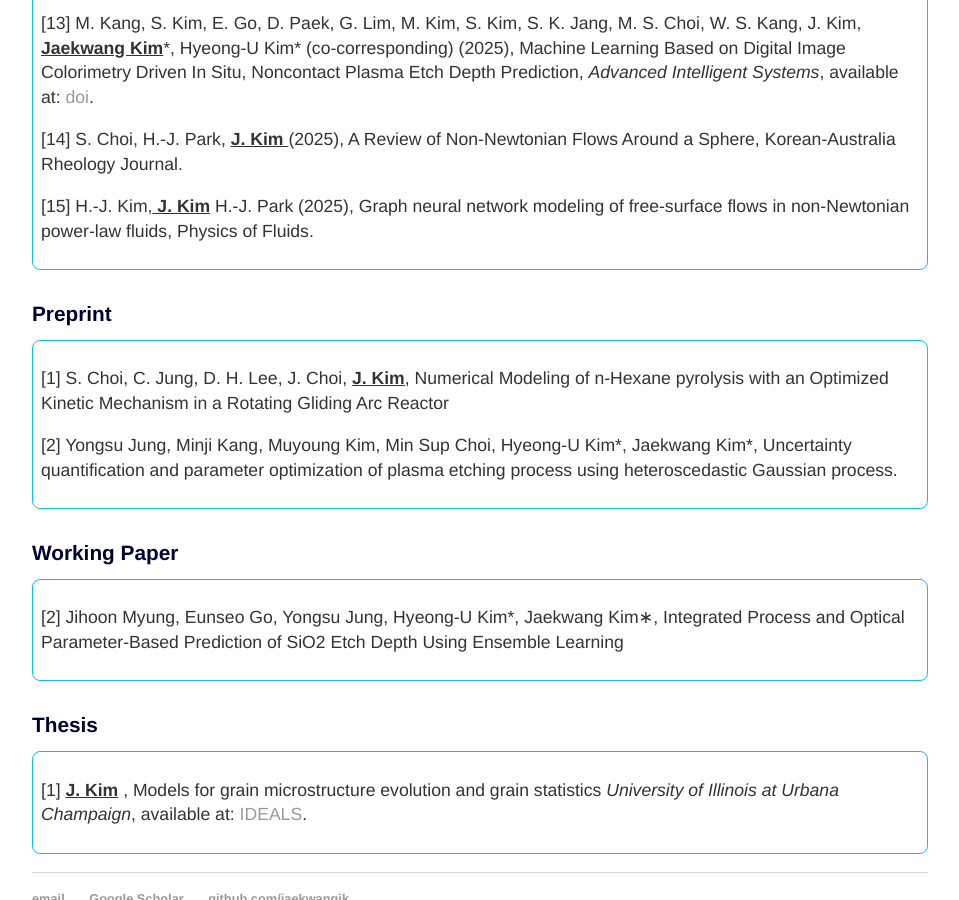
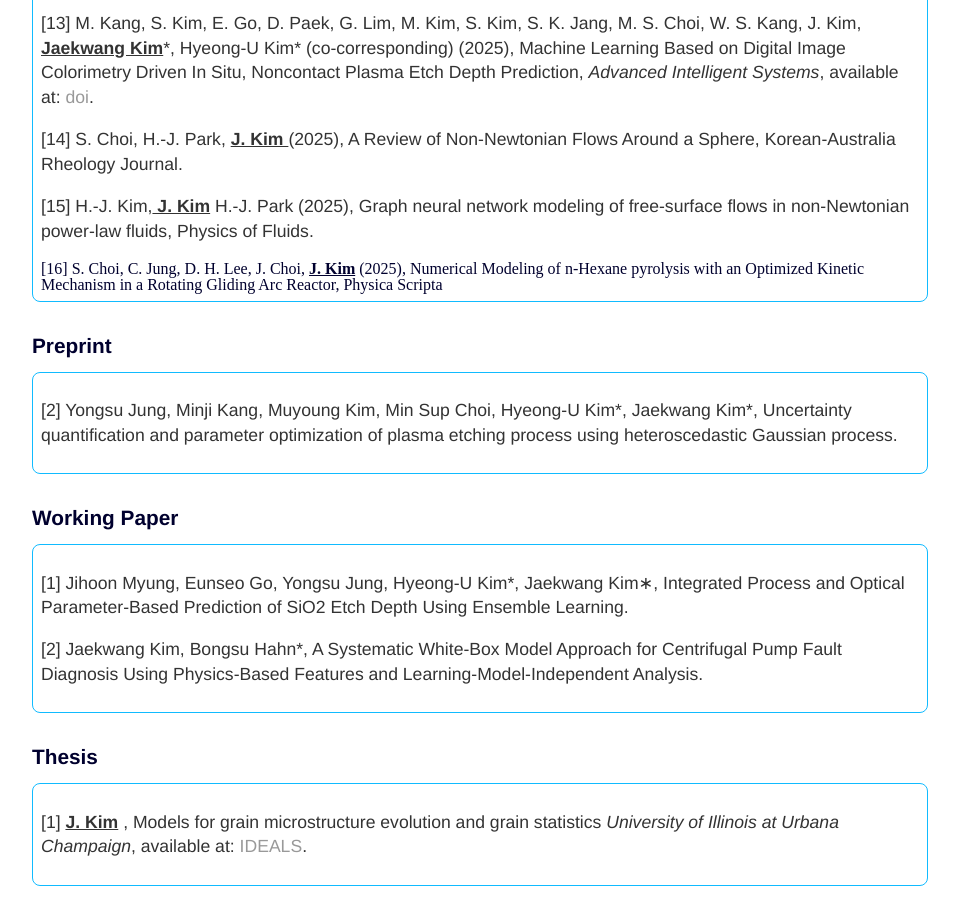
Before and after one commit to jaekwangjk/jaekwangjk.github.io, a Jekyll site: the page built from publication.html, in a window 1280 px wide and 900 px high, scrolled down 1138 px. Shown: the whole window, without its empty margins (160-1119 px from the left). Built offline with Jekyll 4.4.1, drawn with Linux system fonts in a browser that asks for light colours.

Commit message:
Update publication.html

```diff
--- a/publication.html
+++ b/publication.html
@@ -105,16 +105,14 @@ title: Jaekwang Kim
 		Physics of Fluids.
 	</p>
 
+	[16] S. Choi, C. Jung, D. H. Lee, J. Choi,<strong> <u>J. Kim</u></strong> (2025), Numerical Modeling of n-Hexane pyrolysis with an
+Optimized Kinetic Mechanism in a Rotating Gliding Arc Reactor, Physica Scripta
+
 	</div>
 
 	<br>
 	<h1> Preprint </h1>
 	<div class="rounded">
-
-    <p>
-	[1] S. Choi, C. Jung, D. H. Lee, J. Choi,<strong> <u>J. Kim</u></strong>, Numerical Modeling of n-Hexane pyrolysis with an
-Optimized Kinetic Mechanism in a Rotating Gliding Arc Reactor
-	</p>
 
 	<p>
 	[2] Yongsu Jung, Minji Kang, Muyoung Kim, Min Sup Choi, Hyeong-U Kim*, Jaekwang Kim*,
@@ -129,9 +127,14 @@ Optimized Kinetic Mechanism in a Rotating Gliding Arc Reactor
 	<div class="rounded">
 
 	<p>
-	[2] Jihoon Myung, Eunseo Go, Yongsu Jung, Hyeong-U Kim*, Jaekwang Kim∗, Integrated Process and Optical Parameter-Based Prediction of SiO2
-Etch Depth Using Ensemble Learning
+	[1] Jihoon Myung, Eunseo Go, Yongsu Jung, Hyeong-U Kim*, Jaekwang Kim∗, Integrated Process and Optical Parameter-Based Prediction of SiO2
+Etch Depth Using Ensemble Learning.
 	</p>
+
+		<p>
+	[2] Jaekwang Kim, Bongsu Hahn*,  A Systematic White-Box Model Approach for Centrifugal Pump Fault Diagnosis Using Physics-Based Features and Learning-Model-Independent Analysis.
+	</p>
+
 
 	</div>
 
```
